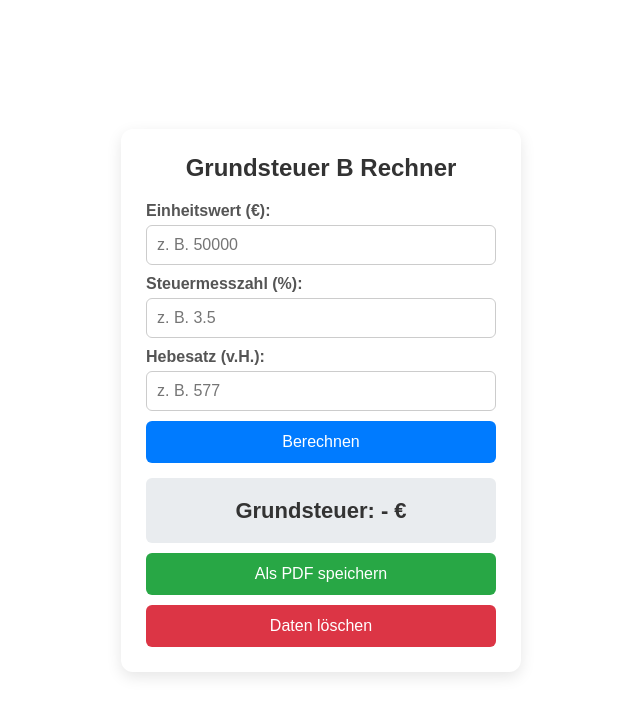
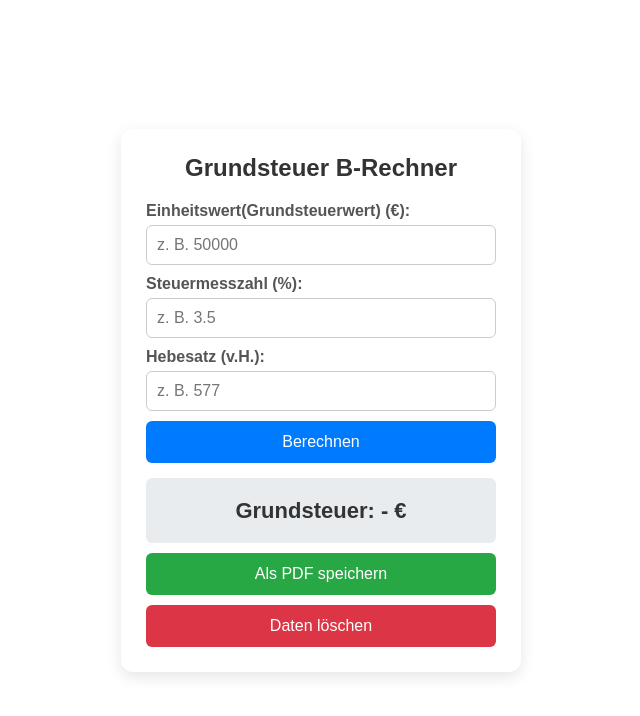
Before and after one commit to pfeifferliege/Grundsteuer, a plain HTML site: page index.html in a window 1280 px wide. Shown: the whole page, without its empty margins (319-959 px from the left). Drawn offline with nearby package versions, Linux system fonts and the light colour scheme.

Commit message:
Update index.html

```diff
--- a/index.html
+++ b/index.html
@@ -2,7 +2,7 @@
 <head>
     <meta charset="UTF-8">
     <meta name="viewport" content="width=device-width, initial-scale=1.0">
-    <title>Grundsteuer B Rechner</title>
+    <title>Grundsteuer B-Rechner</title>
     <script src="https://cdnjs.cloudflare.com/ajax/libs/jspdf/2.5.1/jspdf.umd.min.js"></script>
     <style>
         * {
@@ -95,8 +95,8 @@
 </head>
 <body>
     <div class="container">
-        <h2>Grundsteuer B Rechner</h2>
-        <label for="einheitswert">Einheitswert (€):</label>
+        <h2>Grundsteuer B-Rechner</h2>
+        <label for="einheitswert">Einheitswert(Grundsteuerwert) (€):</label>
         <input type="number" id="einheitswert" placeholder="z. B. 50000" required>  <label for="steuermesszahl">Steuermesszahl (%):</label>
     <input type="number" id="steuermesszahl" placeholder="z. B. 3.5" step="0.001" required>
 
@@ -153,7 +153,7 @@
 
         doc.setFontSize(14);
         doc.text("Eingabewerte:", 10, 50);
-        doc.text("Einheitswert: " + einheitswert + " €", 10, 60);
+        doc.text("Einheitswert (Grundsteuerwert): " + einheitswert + " €", 10, 60);
         doc.text("Steuermesszahl: " + steuermesszahl + " %", 10, 70);
         doc.text("Hebesatz: " + hebesatz + " v.H.", 10, 80);
 
```
